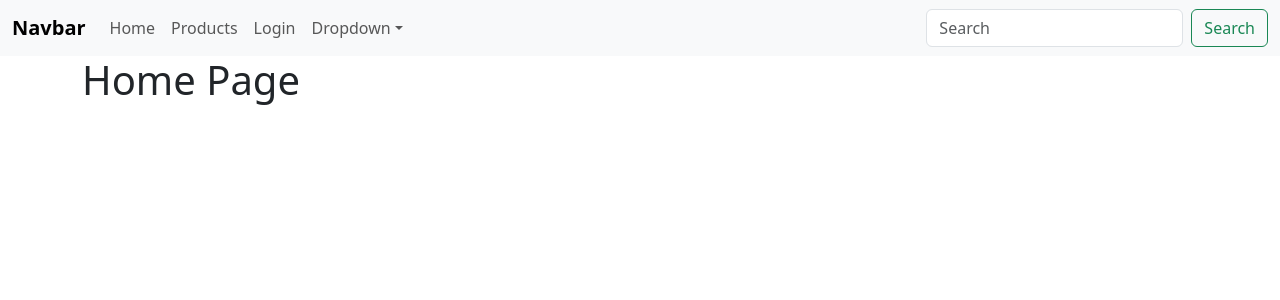
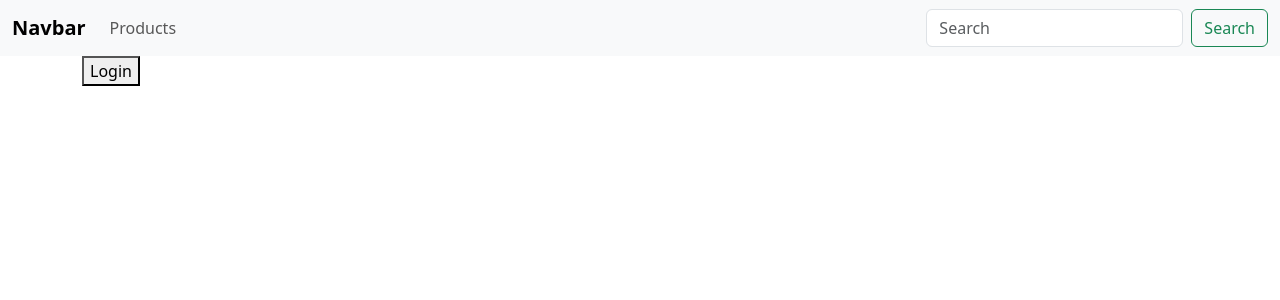
Before and after one commit to codenihar/shopping, a React (Create React App) app: page /login in a window 1280 px wide. Before the commit this address led to /. Shown: the top 300 px of the page. Built offline with nearby package versions, Linux system fonts and the light colour scheme.

Commit message:
Auth Added

```diff
--- a/package.json
+++ b/package.json
@@ -3,10 +3,13 @@
   "version": "0.1.0",
   "private": true,
   "dependencies": {
+    "@auth0/auth0-react": "^2.2.4",
+    "@clerk/clerk-react": "^4.30.7",
     "@testing-library/jest-dom": "^5.17.0",
     "@testing-library/react": "^13.4.0",
     "@testing-library/user-event": "^13.5.0",
     "eslint": "^8.56.0",
+    "mongodb": "^6.5.0",
     "react": "^18.2.0",
     "react-dom": "^18.2.0",
     "react-router-dom": "^6.22.1",
--- a/src/App.js
+++ b/src/App.js
@@ -27,8 +27,8 @@
       <Navbar onSearchButtonClick={handleSearchButtonClick} />
       <div className="container">
         <Routes>
-          <Route path="/" element={<Home auth={{ isAuth: true }} />}></Route>
-          <Route path="/login" element={<Login auth={{ isAuth: true }} />}></Route>
+          <Route path="/" element={<Home />}></Route>
+          <Route path="/login" element={<Login />}></Route>
           <Route path="/products" element={<Products products={filteredProducts} />} />
         </Routes>
       </div>
--- a/src/components/Home/Home.js
+++ b/src/components/Home/Home.js
@@ -1,15 +1,27 @@
 import React from "react";
-import { Navigate } from "react-router-dom";
+import { useAuth0 } from "@auth0/auth0-react";
+import { useNavigate } from "react-router-dom";
 
-function Home(props){
-    const {auth}=props;
-    if(auth.isAuth===true){
-        return(
-            <h1>Home Page</h1>
-        )
-    }
-    else{
-        return <Navigate to="/login" replace={true}/>
-    }
+function Home(props) {
+  const { logout, isAuthenticated } = useAuth0();
+  const navigate = useNavigate();
+
+  if (!isAuthenticated) {
+    navigate("/login");
+  } else {
+    return (
+      <div>
+        <h1>Home Page</h1>
+        <button
+          onClick={() =>
+            logout({ logoutParams: { returnTo: window.location.origin } })
+          }
+        >
+          LogOut
+        </button>
+      </div>
+    );
+  }
 }
-export default Home
+
+export default Home;
--- a/src/components/Login/Login.js
+++ b/src/components/Login/Login.js
@@ -1,16 +1,18 @@
 import React from 'react';
-import { Navigate } from 'react-router-dom';
+import { useAuth0 } from '@auth0/auth0-react';
+import { useNavigate } from 'react-router-dom';
 
-function Login(props) {
-    const {auth}=props;
-    if(auth.isAuth===true){
-        return <Navigate to="/" replace={true}/>
-    }else{
-        return(
-            <h1>Login Page</h1>
-        )
-    }
-
+const Login = () => {
+  const {isAuthenticated,loginWithRedirect} = useAuth0();
+  const navigate = useNavigate();
+  if(!isAuthenticated){
+    return(
+      <button onClick={()=>loginWithRedirect()}>Login</button>
+    )
+  }
+  else{
+    navigate("/");
+  }
 };
 
 export default Login;
--- a/src/components/NavBar/Navbar.js
+++ b/src/components/NavBar/Navbar.js
@@ -44,23 +44,7 @@
                     <div className="collapse navbar-collapse" id="navbarSupportedContent">
                         <ul className="navbar-nav me-auto mb-2 mb-lg-0">
                             <li className="nav-item">
-                                <Link className="nav-link" to="/">Home</Link>
-                            </li>
-                            <li className="nav-item">
                                 <Link className="nav-link" to="/products">Products</Link>
-                            </li>
-                            <li className="nav-item">
-                                <Link className="nav-link" to="/login" >Login</Link>
-                            </li>
-                            <li className="nav-item dropdown">
-                                <Link className="nav-link dropdown-toggle" to="/" role="button" data-bs-toggle="dropdown" aria-expanded="false">
-                                    Dropdown
-                                </Link>
-                                <ul className="dropdown-menu">
-                                    <li><Link className="dropdown-item" to="/">Action</Link></li>
-                                    <li><Link className="dropdown-item" to="/">Another action</Link></li>
-                                    <li><Link className="dropdown-item" to="/">Something else here</Link></li>
-                                </ul>
                             </li>
                         </ul>
                         <form className="d-flex" role="search" onSubmit={handleSearchClick}>
--- a/src/index.js
+++ b/src/index.js
@@ -1,10 +1,20 @@
 import React from 'react';
 import ReactDOM from 'react-dom/client';
+import { Auth0Provider } from '@auth0/auth0-react';
 import App from './App';
+
 
 const root = ReactDOM.createRoot(document.getElementById('root'));
 root.render(
   <React.StrictMode>
+      <Auth0Provider
+    domain="masscoders.us.auth0.com"
+    clientId="E6vqDYAuuashE9Kb1ixlZ6YWrcjs9jFf"
+    authorizationParams={{
+      redirect_uri: window.location.origin
+    }}
+  >
     <App />
+  </Auth0Provider>
   </React.StrictMode>
 );
```
Also changed, not shown: 1 other file (tests, documents, lock files or other folders).
